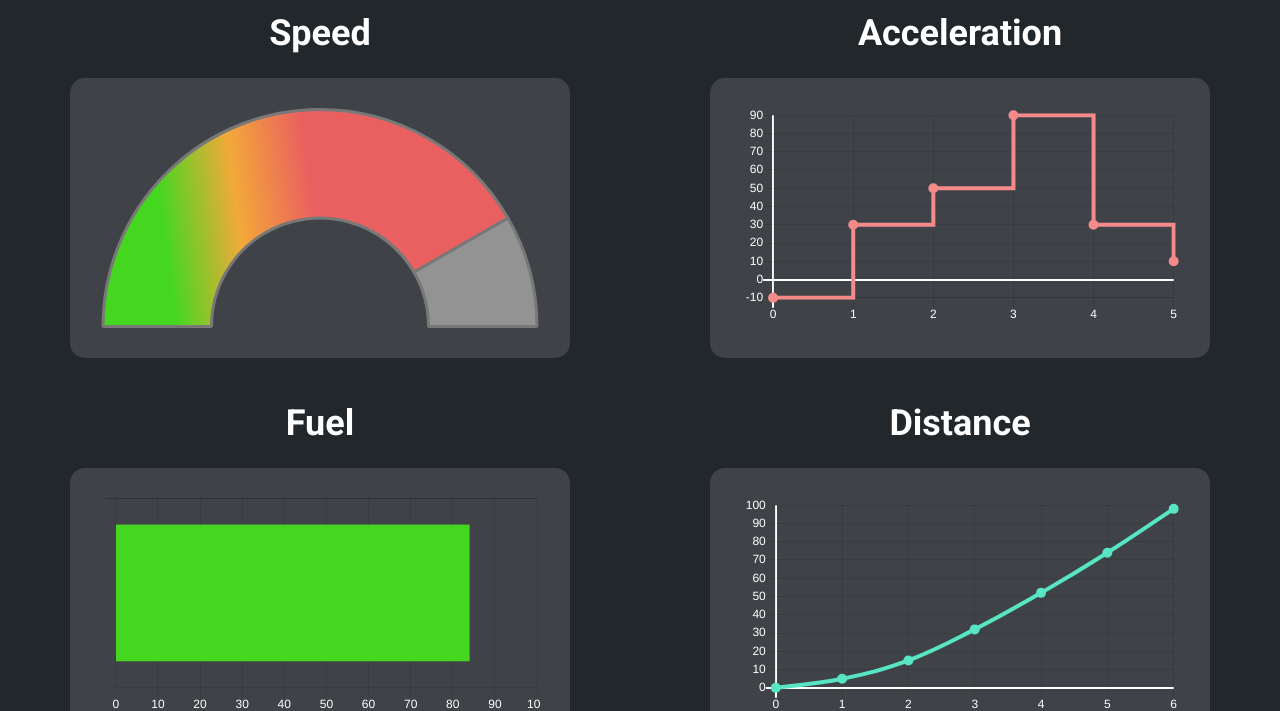
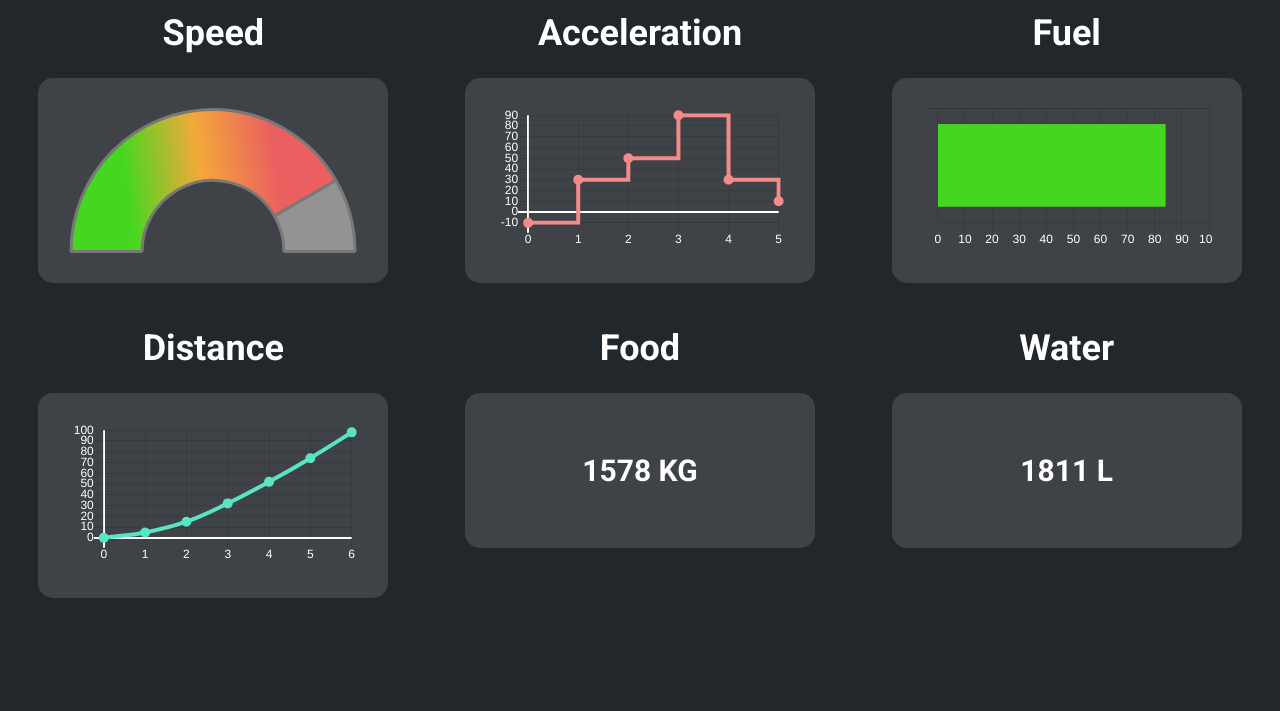
Before and after one commit to Miloschool/Challenge-1-milo, a plain HTML site: page index.html in a window 1280 px wide. Shown: the part 97-808 px from the top of the page. Drawn offline with nearby package versions, Linux system fonts and the light colour scheme.

Commit message:
scaling update

```diff
--- a/css/style.css
+++ b/css/style.css
@@ -77,7 +77,7 @@ h1 {
 }
 
 /* Tablet */
-@media screen and (min-width: 720px) and (max-width: 1023px) {
+@media screen and (min-width: 720px) and (max-width: 1024px) {
 
     .container {
         flex-direction: row;
@@ -93,17 +93,58 @@ h1 {
 }
 
 /* Monitor/laptop */
-@media screen and (min-width: 1024px) {
+@media screen and (min-width: 1025px) and (max-width: 1919px){
+
+    .container {
+        flex-direction: row;
+    }
+
+    .container-item {
+        width: 320px;
+    }
+
+    .inner-item>p {
+        font-size: 30px;
+    }
+
+
+}
+
+/* Monitor/laptop 1280 > */
+@media screen and (min-width: 1280px) and (max-width: 1479px){
+
+
+    .container-item {
+        width: 350px;
+
+    }
+
+}
+
+/* Monitor/laptop 1480  > */
+@media screen and (min-width: 1480px) and (max-width: 1920px){
+
+    .container-item {
+        width: 470px;
+
+    }
+
+}
+
+
+
+/* Monitor/laptop 1920 >  */
+@media screen and (min-width: 1920px){
 
     .container {
         flex-direction: row;
         justify-content: space-around;
 
+
     }
 
     .container-item {
-        width: 500px;
-
+        width: 550px;
     }
 
     .inner-item>p {
--- a/js/main.js
+++ b/js/main.js
@@ -21,11 +21,11 @@ var chart = new Chart(ctx, {
 
 
 
-
   // The data for our dataset
   data: {
 
     datasets: [{
+      label: 'Fuel',
       backgroundColor: [gradientStroke, '#939393'],
       borderColor: '#787878',
       borderWidth: '3',
```
